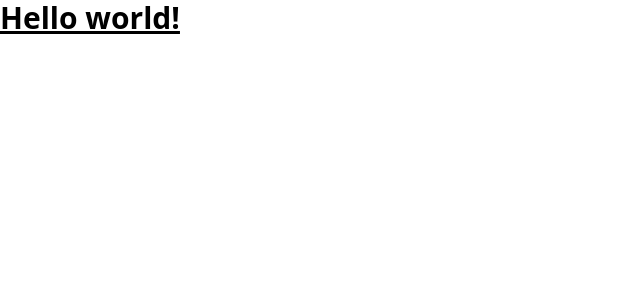
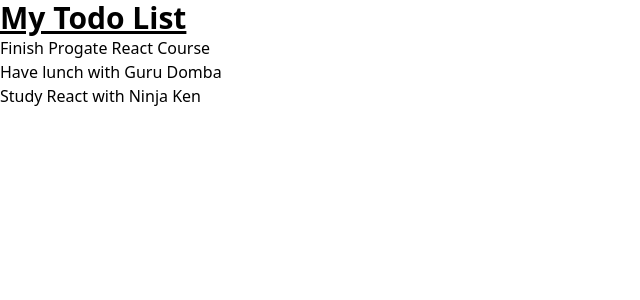
Before and after one commit to anggriawan-r/react-todo-app, a React (Vite) app: page / in a window 1280 px wide. Shown: the top 300 px of the page, without its empty margins (0-640 px from the left). Built offline with nearby package versions, Linux system fonts and the light colour scheme.

Commit message:
Define todos state and show them in the browser

```diff
--- a/src/App.jsx
+++ b/src/App.jsx
@@ -1,3 +1,30 @@
+import { useState } from 'react';
+
 export default function App() {
-  return <h1 className="text-3xl font-bold underline">Hello world!</h1>;
+  const [todos, setTodos] = useState([
+    {
+      id: 1,
+      title: 'Finish Progate React Course',
+      completed: false,
+    },
+    {
+      id: 2,
+      title: 'Have lunch with Guru Domba',
+      completed: false,
+    },
+    {
+      id: 3,
+      title: 'Study React with Ninja Ken',
+      completed: false,
+    },
+  ]);
+
+  return (
+    <div>
+      <h1 className="text-3xl font-bold underline">My Todo List</h1>
+      {todos.map((todo) => (
+        <p key={todo.id}>{todo.title}</p>
+      ))}
+    </div>
+  );
 }
```
